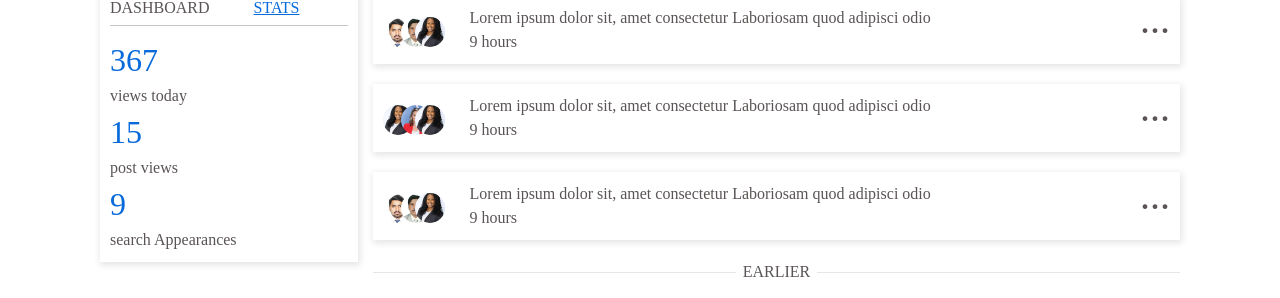
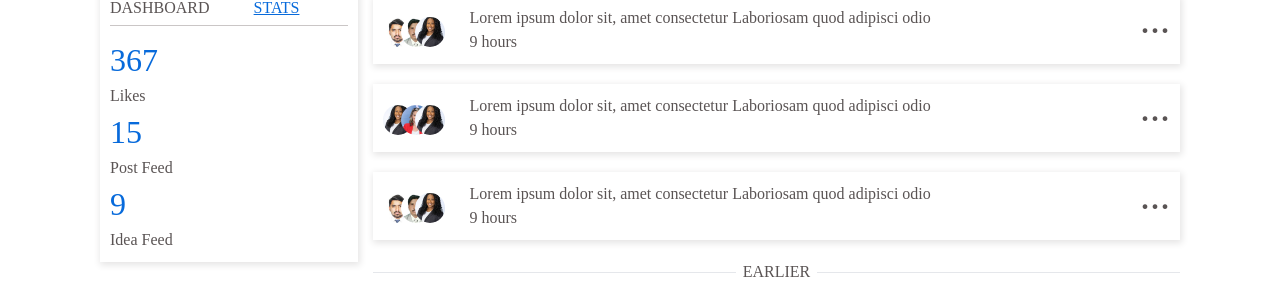
Before and after one commit to AbigailF1/Hackathon-G6, a React (Vite) app in the folder Frontend/: page /Notifications in a window 1280 px wide. Shown: the part 148-446 px from the top of the page. Built offline with nearby package versions, Linux system fonts and the light colour scheme.

Commit message:
some change on notification sidebar

```diff
--- a/Frontend/src/components/Notification/NotificationSideBar.jsx
+++ b/Frontend/src/components/Notification/NotificationSideBar.jsx
@@ -11,15 +11,15 @@ function NotificationSideBar() {
       <div>
         <div>
           <p>367</p>
-          <span>views today</span>
+          <span>Likes</span>
         </div>
         <div>
           <p>15</p>
-          <span>post views </span>
+          <span>Post Feed </span>
         </div>
         <div>
           <p>9</p>
-          <span>search Appearances</span>
+          <span>Idea Feed</span>
         </div>
       </div>
     </div>
```
